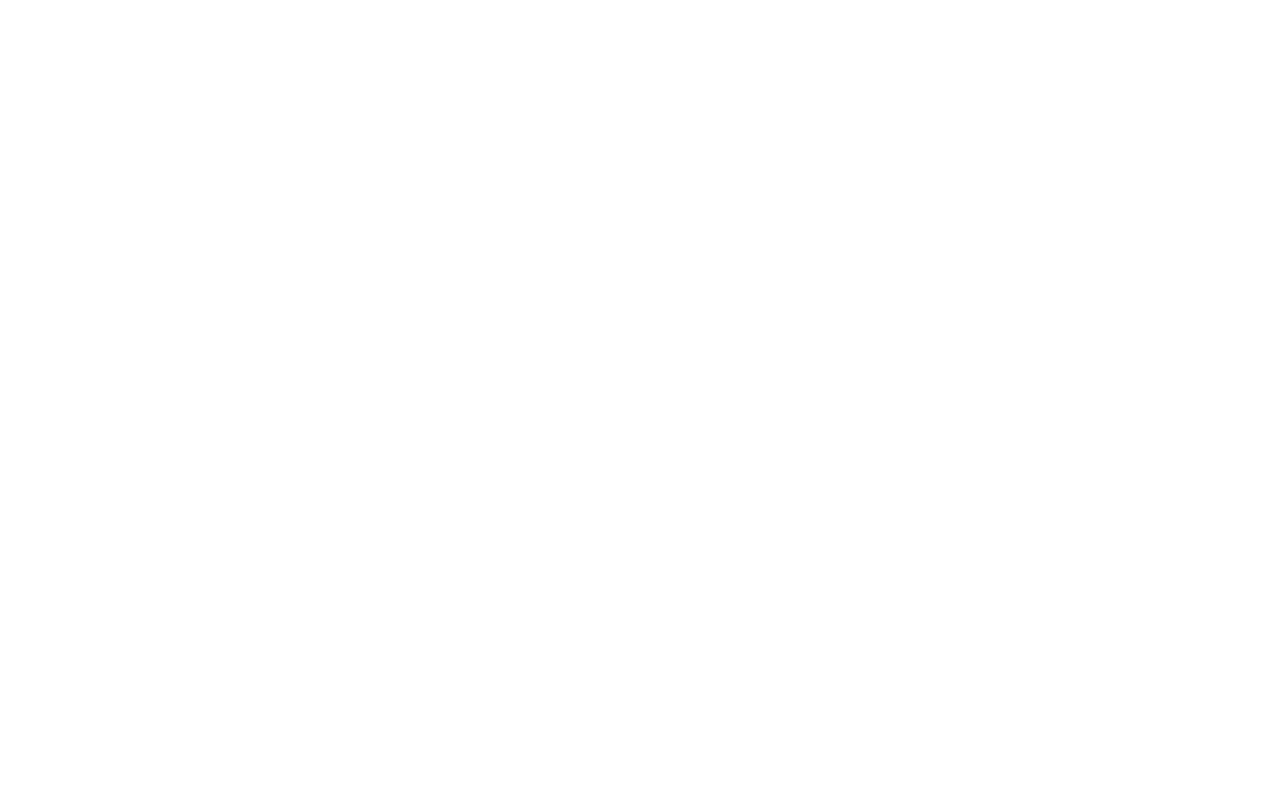
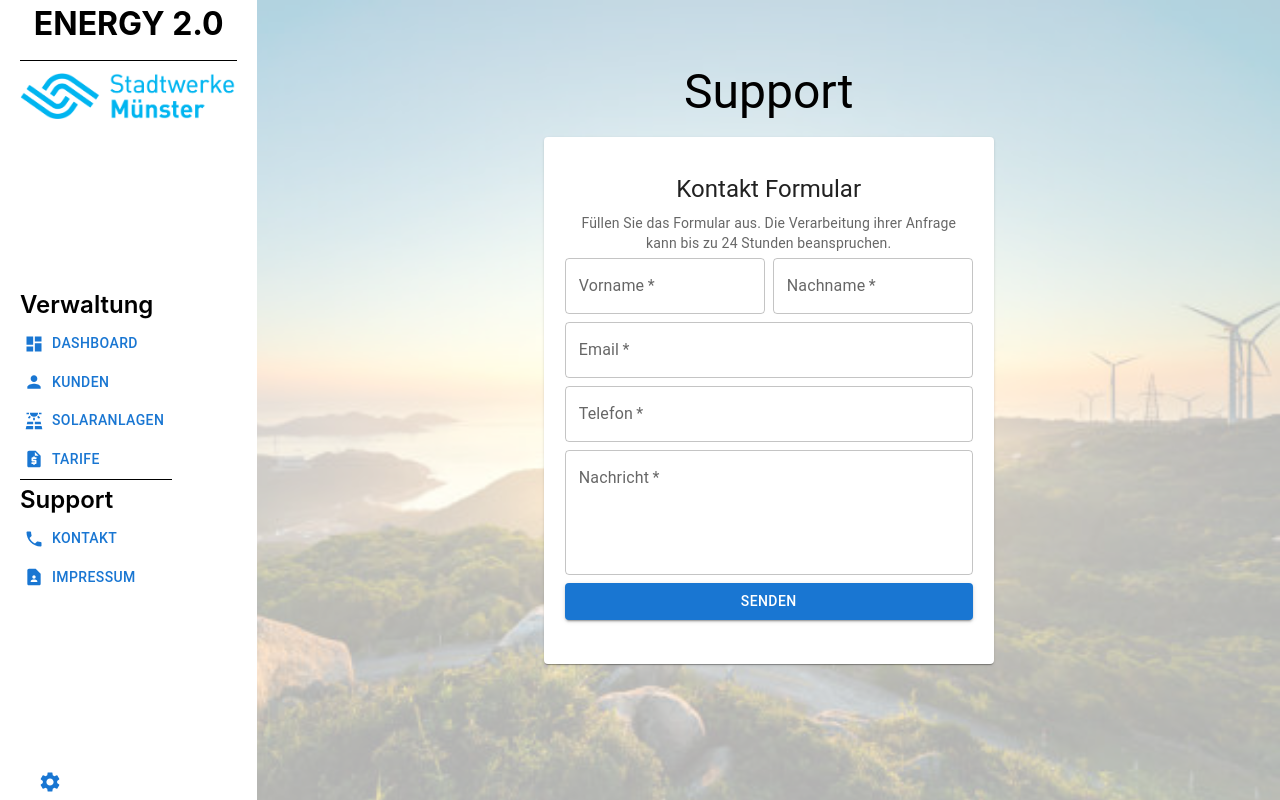
Before and after one commit to rloes/Energy2.0-Webapp, a React (Create React App) app: page /contact in a window 1280 px wide. Before the commit this address had no page. Built offline with nearby package versions, Linux system fonts and the light colour scheme.

Commit message:
Impressum + Contact

```diff
--- a/src/App.js
+++ b/src/App.js
@@ -13,6 +13,8 @@ import ListRates from "./pages/admin/ListRates/ListRates";
 import Dashboard_mfh from "./pages/Dashboard/Dashboard_mfh"
 import ListConsumers from "./pages/admin/ListConsumers/ListConsumers";
 import DashboardWrapper from "./pages/Dashboard/DashboardWrapper";
+import Imprint from "./pages/admin/Imprint/Imprint";
+import Contact from "./pages/admin/Contact/Contact";
 
 function App() {
 
@@ -39,6 +41,8 @@ function App() {
                             <Route path={"erstellen"} element={<AddRate />} />
                             <Route path={":rateId/bearbeiten"} element={<AddRate />} />
                         </Route>
+                        <Route path={"impressum"} element={<Imprint/>} />
+                        <Route path={"contact"} element={<Contact/>} />
                     </Route>
                     <Route path={"/login"} element={<Login/>}/>
                 </Routes>
--- a/src/components/SidebarMenu/SidebarMenu.js
+++ b/src/components/SidebarMenu/SidebarMenu.js
@@ -14,8 +14,8 @@ const menuStructure = {
         {name: "Tarife", link: "/tarife", icon: <RequestQuote/>},
     ],
     "Support": [
-        {name: "Kontakt", link: "", icon: <Phone/>},
-        {name: "Impressum", link: "", icon: <ContactPage/>}
+        {name: "Kontakt", link: "/contact", icon: <Phone/>},
+        {name: "Impressum", link: "/impressum", icon: <ContactPage/>}
     ]
 }
 
--- /dev/null
+++ b/src/pages/admin/Contact/Contact.js
@@ -0,0 +1,71 @@
+import React from "react";
+import {
+    CircularProgress,
+    Table,
+    TableBody,
+    TableCell,
+    TableContainer,
+    TableHead,
+    TableRow,
+    Button,
+    IconButton, TextField,
+    Grid, Card, CardContent, Typography
+} from "@mui/material";
+import useQuery from "../../../hooks/useQuery";
+import WidgetComponent from "../../../components/WidgetComponent/WidgetComponent";
+import {DeleteForever, Edit} from "@mui/icons-material";
+import {Link, useNavigate} from "react-router-dom";
+import useApi from "../../../hooks/useApi";
+import StyledButton from "../../../components/StyledButton";
+import {roundToN} from "../../../helpers";
+import useFilter from "../../../hooks/useFilter";
+function Contact() {
+
+
+
+    return(
+        <div className="App">
+            <Typography gutterBottom variant="h3" align="center">
+                Support
+            </Typography>
+            <Grid>
+                <Card style={{ maxWidth: 450, padding: "20px 5px", margin: "0 auto" }}>
+                    <CardContent>
+                        <Typography gutterBottom variant="h5">
+                            Kontakt Formular
+                        </Typography>
+                        <Typography variant="body2" color="textSecondary" component="p" gutterBottom>
+                            Füllen Sie das Formular aus. Die Verarbeitung ihrer Anfrage kann bis zu 24 Stunden beanspruchen.
+                        </Typography>
+                        <form>
+                            <Grid container spacing={1}>
+                                <Grid xs={12} sm={6} item>
+                                    <TextField placeholder="Vorname" label="Vorname" variant="outlined" fullWidth required />
+                                </Grid>
+                                <Grid xs={12} sm={6} item>
+                                    <TextField placeholder="Nachname" label="Nachname" variant="outlined" fullWidth required />
+                                </Grid>
+                                <Grid item xs={12}>
+                                    <TextField type="email" placeholder="Email-Adresse" label="Email" variant="outlined" fullWidth required />
+                                </Grid>
+                                <Grid item xs={12}>
+                                    <TextField type="number" placeholder="Telefonnummer" label="Telefon" variant="outlined" fullWidth required />
+                                </Grid>
+                                <Grid item xs={12}>
+                                    <TextField label="Nachricht" multiline rows={4} placeholder="Anliegen" variant="outlined" fullWidth required />
+                                </Grid>
+                                <Grid item xs={12}>
+                                    <Button type="Senden" variant="contained" color="primary" fullWidth>Senden</Button>
+                                </Grid>
+
+                            </Grid>
+                        </form>
+                    </CardContent>
+                </Card>
+            </Grid>
+        </div>
+    );
+
+}
+
+export default Contact;
--- /dev/null
+++ b/src/pages/admin/Imprint/Imprint.js
@@ -0,0 +1,89 @@
+import React from "react";
+import {
+    CircularProgress,
+    Table,
+    TableBody,
+    TableCell,
+    TableContainer,
+    TableHead,
+    TableRow,
+    Button,
+    IconButton, TextField,
+} from "@mui/material";
+import useQuery from "../../../hooks/useQuery";
+import WidgetComponent from "../../../components/WidgetComponent/WidgetComponent";
+import {DeleteForever, Edit} from "@mui/icons-material";
+import {Link, useNavigate} from "react-router-dom";
+import useApi from "../../../hooks/useApi";
+import StyledButton from "../../../components/StyledButton";
+import {roundToN} from "../../../helpers";
+import useFilter from "../../../hooks/useFilter";
+
+function Imprint() {
+
+
+
+    return(
+        <div>
+            <h2 className={"page-title"}>Impressum</h2>
+            <WidgetComponent>
+
+                <div className={"flex"}>
+                    <h3 className={"text-lg font-bold px-4"}>Impressum</h3>
+
+                </div>
+                <div>
+                    &nbsp; <br/>
+                    <p>
+                 Stadtwerke Münster GmbH
+                <br/>
+
+                Hafenplatz 1
+                <br/>
+                48155 Münster
+                <br/>
+                Fon 0251 694-0
+                <br/>
+                Fax 0251 694-1111
+                <br/>
+                        <br/>
+
+                www.stadtwerke-muenster.de
+                <br/>
+                info(at)stadtwerke-muenster.de
+                <br/>
+                        <br/>
+
+                Vorsitzender des Aufsichtsrates:
+                        <br/>
+                Walter von Göwels
+                        <br/>
+                        <br/>
+                        Geschäftsführung:
+                        <br/>
+                Sebastian Jurczyk (Vorsitzender der Geschäftsführung, Geschäftsführer Energie), Frank Gäfgen (Geschäftsführer Mobilität)
+                        <br/>
+                        <br/>
+                Handelsregister Nr. B 343 des Amtsgerichtes Münster
+                        <br/>
+                USt-ID: DE126118285
+                    </p>
+                </div>
+
+
+                <TableContainer>
+                    <Table>
+
+                        <TableHead>
+
+                        </TableHead>
+
+                    </Table>
+                </TableContainer>
+            </WidgetComponent>
+        </div>
+    );
+
+}
+
+export default Imprint;
```
